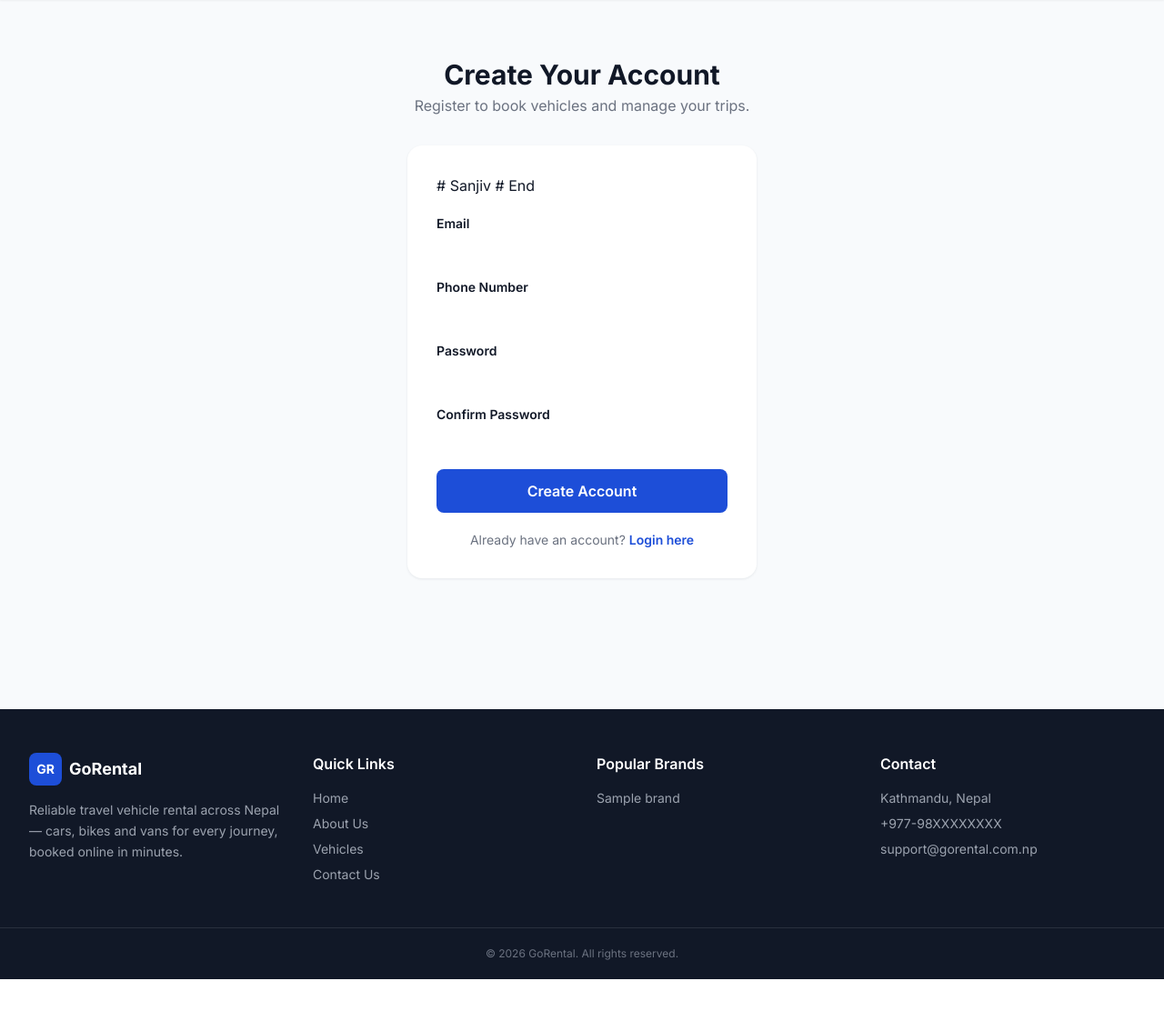
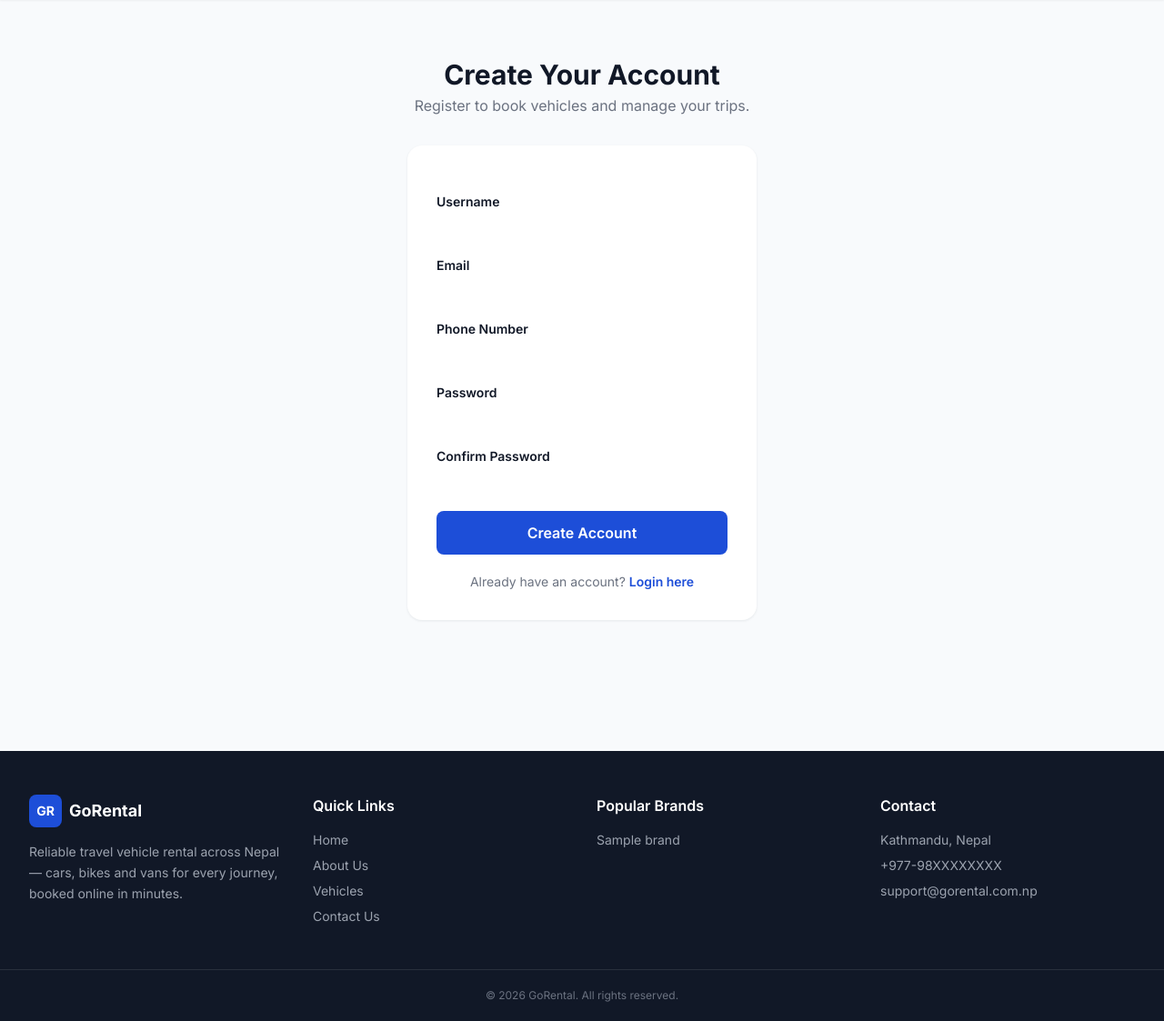
Before and after one commit to Shobhit-Devkota/GoDrive_Rental, a Django app: template templates/accounts/register.html in a window 1280 px wide. Shown: the part 65-1188 px from the top of the page at 91% size. Before the commit the page ends 1142 px from the top, so only its background shows below. Run offline with Django 5.2, Linux system fonts and the light colour scheme; the template is opened without the code that fills it, so the values that code supplies are empty, except form fields; tables that the repository leaves empty hold one stand-in row (values such as "Sample post"); form fields are guessed from the names that the template uses; parts of the project's set-up code (start-up, migrations or seed data) failed here and were passed over; some libraries are stand-ins or nearby versions.

Commit message:
completed register.html

```diff
--- a/templates/accounts/register.html
+++ b/templates/accounts/register.html
@@ -10,13 +10,11 @@
 
   <form method="post" class="card p-6 md:p-8 space-y-5">
     {% csrf_token %}
-# Sanjiv
-    {% comment %} <div>
+   <div>
       <label class="block text-sm font-semibold text-dark-gray mb-1.5">Username</label>
       {{ form.username }}
       {% if form.username.errors %}<p class="text-xs text-red-600 mt-1">{{ form.username.errors.0 }}</p>{% endif %}
-    </div> {% endcomment %}
-    # End
+    </div>
     <div>
       <label class="block text-sm font-semibold text-dark-gray mb-1.5">Email</label>
       {{ form.email }}
```
